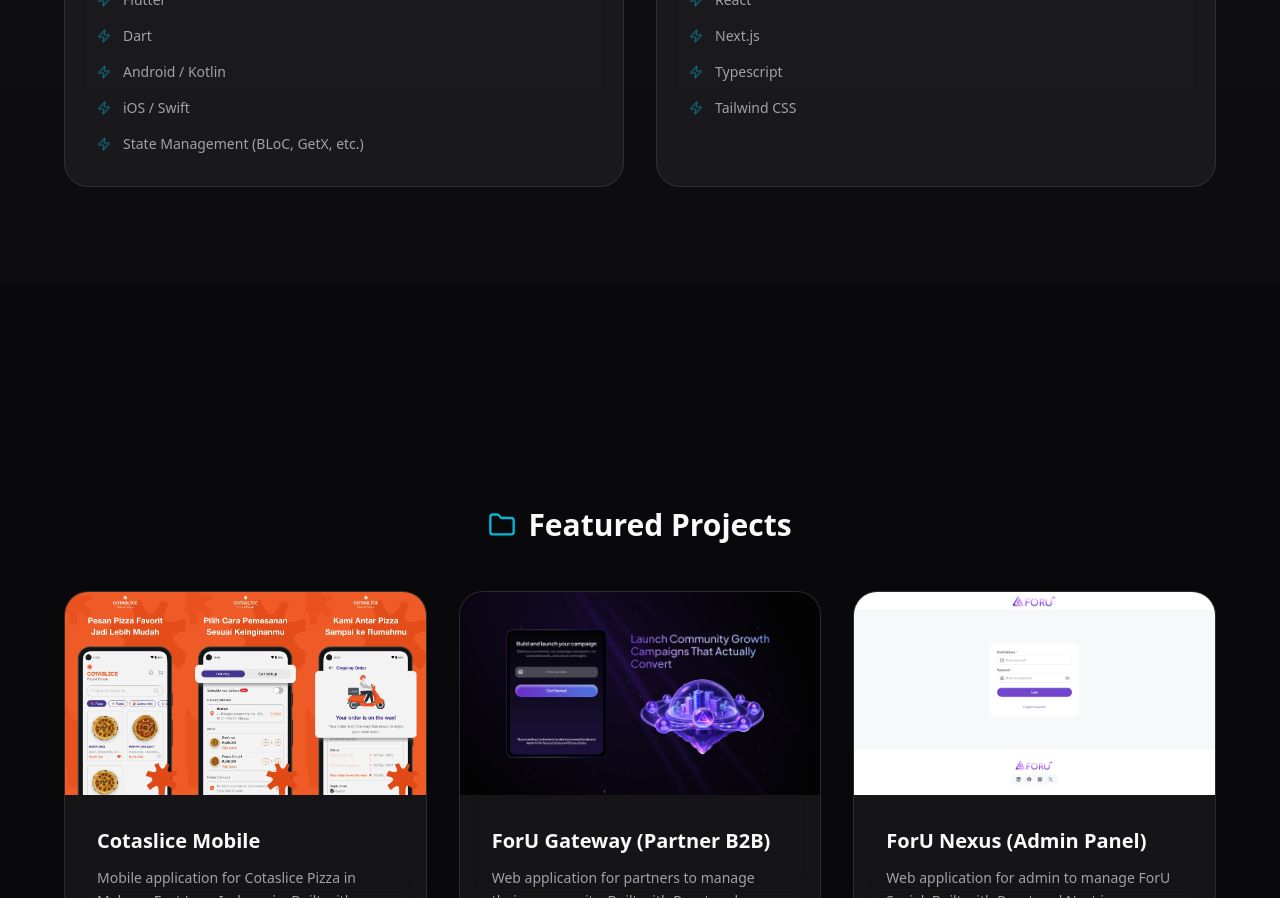
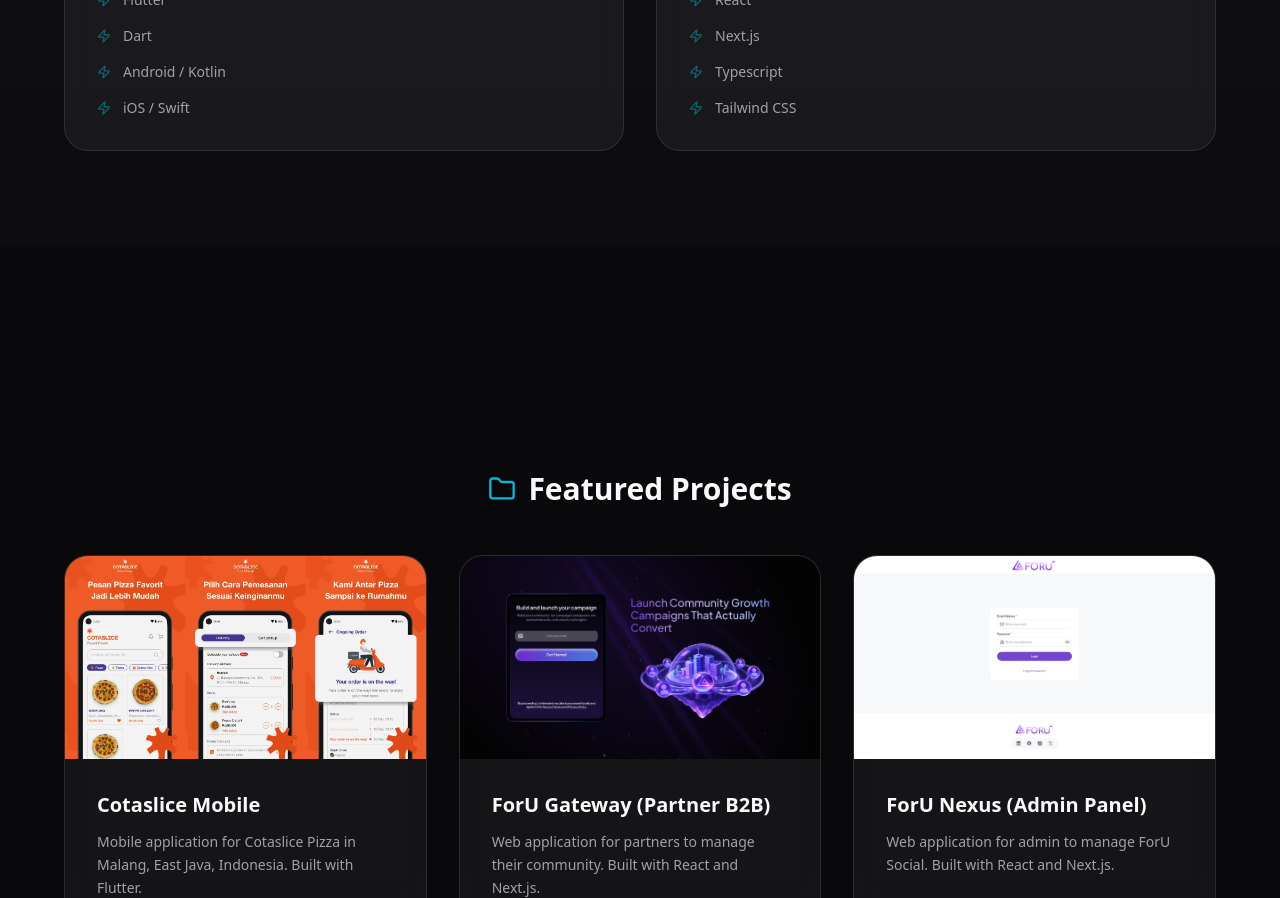
Before and after one commit to feriyalsusanto/about-feriyalsusanto, a Next.js app: page / in a window 1280 px wide. Shown: the part 4480-5378 px from the top of the page. Built offline with nearby package versions, Linux system fonts and the light colour scheme.

Commit message:
icons update

```diff
--- /dev/null
+++ b/public/index.ts
@@ -0,0 +1,50 @@
+//Icons
+import AppleLogoIcon from './assets/icons/apple-logo.png';
+import AppStoreIcon from './assets/icons/appstore.png';
+import PlayStoreIcon from './assets/icons/playstore.png';
+
+//Images
+import ProjectAppsenceMobile from './assets/images/project-appsence-mobile.png';
+import ProjectBFIMobile from './assets/images/project-bfi-mobile.png';
+import ProjectCatchupMobile from './assets/images/project-catchup-mobile.png';
+import ProjectCotasliceMobile from './assets/images/project-cotaslice-mobile.png';
+import ProjectEfisiensiMobile from './assets/images/project-efisiensi-mobile.png';
+import ProjectHomecareMobile from './assets/images/project-homecare-mobile.png';
+import ProjectKloposMobile from './assets/images/project-klopos-mobile.png';
+import ProjectLemontreeMobile from './assets/images/project-lemontree-mobile.png';
+import ProjectMajooMobile from './assets/images/project-majoo-mobile.png';
+import ProjectMaspionMobile from './assets/images/project-maspion-mobile.png';
+import ProjectSiklusConsumer from './assets/images/project-siklus-consumer.png';
+import ProjectSiklusSeller from './assets/images/project-siklus-seller.png';
+import ProjectSISMobile from './assets/images/project-sis-mobile.png';
+import ProjectSocialAdmin from './assets/images/project-social-admin.png';
+import ProjectSocialMobile from './assets/images/project-social-mobile.png';
+import ProjectSocialPartner from './assets/images/project-social-partner.png';
+import ProjectUntukmuMobile from './assets/images/project-untukmu-mobile.png';
+import ProjectWavaMobile from './assets/images/project-wava-mobile.png';
+
+export {
+    //Icons
+    AppleLogoIcon,
+    AppStoreIcon,
+    PlayStoreIcon,
+    //Images
+    ProjectAppsenceMobile,
+    ProjectBFIMobile,
+    ProjectCatchupMobile,
+    ProjectCotasliceMobile,
+    ProjectEfisiensiMobile,
+    ProjectHomecareMobile,
+    ProjectKloposMobile,
+    ProjectLemontreeMobile,
+    ProjectMajooMobile,
+    ProjectMaspionMobile,
+    ProjectSiklusConsumer,
+    ProjectSiklusSeller,
+    ProjectSISMobile,
+    ProjectSocialAdmin,
+    ProjectSocialMobile,
+    ProjectSocialPartner,
+    ProjectUntukmuMobile,
+    ProjectWavaMobile
+};
--- a/src/components/Projects.tsx
+++ b/src/components/Projects.tsx
@@ -4,6 +4,7 @@
 import { motion } from "framer-motion";
 import { Folder, ExternalLink } from "lucide-react";
 import Image from "next/image";
+import { AppleLogoIcon, AppStoreIcon, PlayStoreIcon } from "../../public";
 
 const projects = [
     {
@@ -173,7 +174,7 @@
                                             className="p-3 rounded-full bg-white transition-colors flex items-center gap-2"
                                             title="Play Store"
                                         >
-                                            <Image src="/assets/icons/playstore.png" alt="Play Store" width={20} height={20} />
+                                            <Image src={PlayStoreIcon.src} alt="Play Store" width={20} height={20} />
                                         </a>
                                     )}
                                     {project.appStore && (
@@ -184,7 +185,7 @@
                                             className="p-3 rounded-full bg-white transition-colors flex items-center gap-2"
                                             title="App Store"
                                         >
-                                            <Image src="/assets/icons/appstore.png" alt="App Store" width={20} height={20} />
+                                            <Image src={AppleLogoIcon.src} alt="App Store" width={20} height={20} />
                                         </a>
                                     )}
                                 </div>
--- a/src/components/Skills.tsx
+++ b/src/components/Skills.tsx
@@ -7,7 +7,7 @@
     {
         title: "Mobile Development",
         icon: <Smartphone className="text-primary" />,
-        skills: ["Flutter", "Dart", "Android / Kotlin", "iOS / Swift", "State Management (BLoC, GetX, etc.)"],
+        skills: ["Flutter", "Dart", "Android / Kotlin", "iOS / Swift"],
     },
     {
         title: "Frontend Development",
```
Also changed, not shown: public/assets/icons/apple-logo.png (added).
